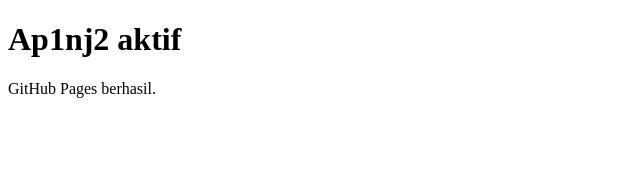
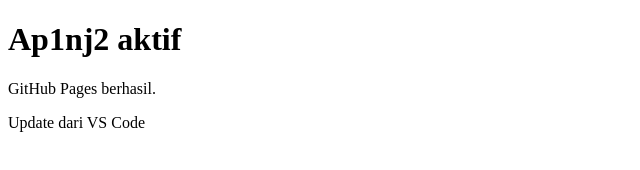
Before and after one commit to olegunsnolimit-debug/Ap1nj2, a plain HTML site: page index.html in a window 1280 px wide. Shown: the whole page, without its empty margins (0-640 px from the left). Drawn offline with Linux system fonts and the light colour scheme.

Commit message:
Update index.html

```diff
--- a/index.html
+++ b/index.html
@@ -7,5 +7,6 @@
 <body>
   <h1>Ap1nj2 aktif</h1>
   <p>GitHub Pages berhasil.</p>
+  <p>Update dari VS Code</p>
 </body>
 </html>
```
